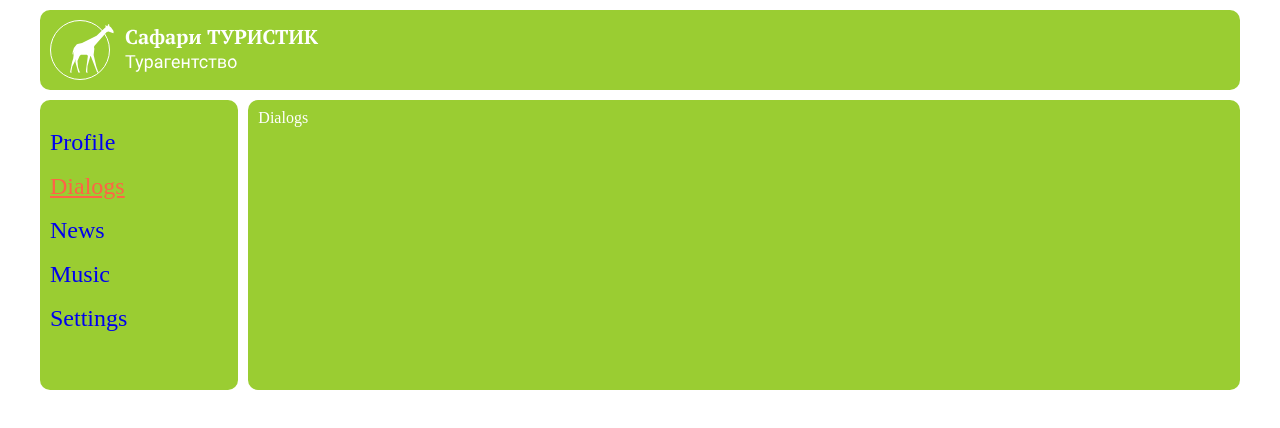
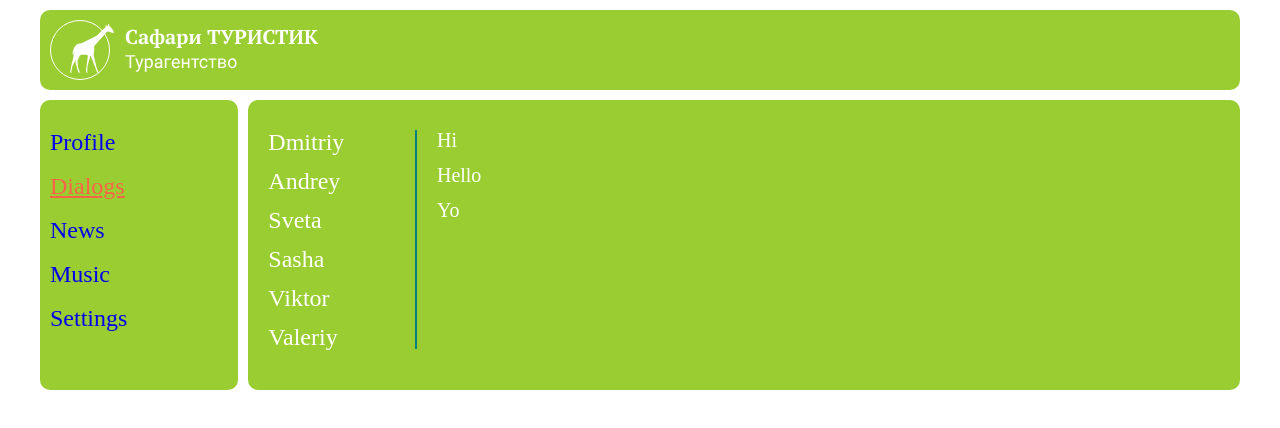
Before and after one commit to Murmilon/learn_react, a React (Create React App) app: page /dialogs in a window 1280 px wide. Shown: the top 428 px of the page. Built offline with nearby package versions, Linux system fonts and the light colour scheme.

Commit message:
Урок 21: Верстка компоненты Dialogs

```diff
--- a/src/components/Dialogs/Dialogs.jsx
+++ b/src/components/Dialogs/Dialogs.jsx
@@ -1,11 +1,47 @@
 import React from "react";
 import c from './Dialogs.module.css'
 
+const activeFriend = () => {
+	return (
+		(active) => active.isActive ? c.active : c.dialog
+	)
+}
+
 const Dialogs = () => {
 	return (
-		<>
-			Dialogs
-		</>
+		<div className={c.dialogs}>
+			<div className={c.dialogsItem}>
+				<div className={c.dialog}>
+					Dmitriy
+				</div>
+				<div className={c.dialog}>
+					Andrey
+				</div>
+				<div className={c.dialog}>
+					Sveta
+				</div>
+				<div className={c.dialog}>
+					Sasha
+				</div>
+				<div className={c.dialog}>
+					Viktor
+				</div>
+				<div className={c.dialog}>
+					Valeriy
+				</div>
+			</div>
+			<div className={c.messages}>
+				<div className={c.message}>
+					Hi
+				</div>
+				<div className={c.message}>
+					Hello
+				</div>
+				<div className={c.message}>
+					Yo
+				</div>
+			</div>
+		</div>
 	)
 }
 
--- a/src/components/Dialogs/Dialogs.module.css
+++ b/src/components/Dialogs/Dialogs.module.css
@@ -0,0 +1,29 @@
+.dialogs {
+	display: grid;
+	grid-template-columns: 2fr 10fr;
+	gap: 20px;
+	margin-top: 20px;
+}
+
+.dialogsItem {
+	display: flex;
+	flex-direction: column;
+	gap: 15px;
+	border-right: 2px solid teal;
+}
+
+.dialog {
+	margin-left: 10px;
+	font-size: 24px;
+}
+
+.messages {
+	font-size: 20px;
+	display: flex;
+	flex-direction: column;
+	gap: 15px;
+}
+
+.message {
+
+}
```
